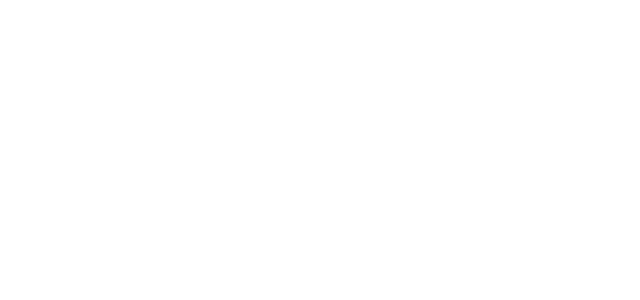
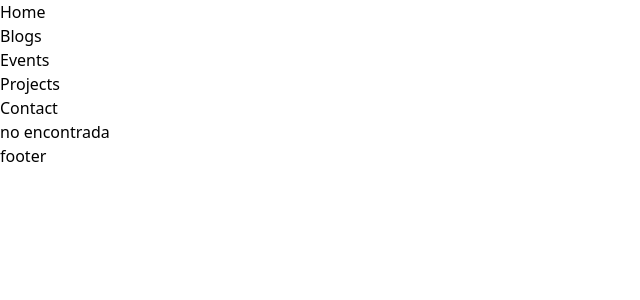
Before and after one commit to DanielLenoz/Daniel-blogV3, a React (Vite) app: page /area/1 in a window 1280 px wide. Shown: the top 300 px of the page, without its empty margins (0-640 px from the left). Built offline with nearby package versions, Linux system fonts and the light colour scheme.

Commit message:
agregando navegacion a la app

```diff
--- a/src/App.jsx
+++ b/src/App.jsx
@@ -1,19 +1,43 @@
+import React from "react"
 import { BrowserRouter, Route, Routes } from "react-router-dom"
-
+import { Menu } from "./components/Menu"
+import { Footer } from "./components/Footer"
+import { Home } from "./pages/Home"
+import { Area } from "./pages/Area"
+import { Blog } from "./pages/Blog"
+import { Contact } from "./pages/Contact"
 
 function App() {
   return (
     <>
       <BrowserRouter>
+        <Menu />
         <Routes>
-          <Route path="/"/>
-          <Route path="/area/:id"/>
-          <Route path="/blog/:id"/>
-          <Route path="/contact"/>
+          <Route
+            path="/"
+            element={<Home />}
+          />
+          <Route
+            path="/:id"
+            element={<Area />}
+          />
+          <Route
+            path="/blog/:id"
+            element={<Blog />}
+          />
+          <Route
+            path="/contact"
+            element={<Contact />}
+          />
+          <Route
+            path="/*"
+            element={<p>no encontrada</p>}
+          />
         </Routes>
+        <Footer />
       </BrowserRouter>
     </>
-  )
+  );
 }
 
 export default App
--- a/src/components/Footer.jsx
+++ b/src/components/Footer.jsx
@@ -0,0 +1,9 @@
+import React from "react";
+
+function Footer() {
+    return (
+        <p>footer</p>
+    )
+}
+
+export {Footer}
--- a/src/components/Menu.jsx
+++ b/src/components/Menu.jsx
@@ -0,0 +1,41 @@
+import React from "react";
+import { NavLink } from "react-router-dom";
+
+function Menu() {
+  return (
+    <ul>
+      {routes.map((routes) => {
+        return (
+          <li key={routes.text}>
+            <NavLink to={routes.to}>{routes.text}</NavLink>
+          </li>
+        );
+      })}
+    </ul>
+  );
+}
+
+const routes = [
+  {
+    to: "/",
+    text: "Home",
+  },
+  {
+    to: "/blogs",
+    text: "Blogs",
+  },
+  {
+    to: "/events",
+    text: "Events",
+  },
+  {
+    to: "/projects",
+    text: "Projects",
+  },
+  {
+    to: "/contact",
+    text: "Contact",
+  },
+];
+
+export { Menu };
--- a/src/pages/Area.jsx
+++ b/src/pages/Area.jsx
@@ -0,0 +1,11 @@
+import React from "react";
+import { useParams } from "react-router-dom";
+
+function Area() {
+    const { id } = useParams();
+
+    console.log(id);
+    return <p>Area {id}</p>;
+}
+
+export { Area };
--- a/src/pages/Blog.jsx
+++ b/src/pages/Blog.jsx
@@ -0,0 +1,7 @@
+import React from "react";
+
+function Blog() {
+  return <p>Blog</p>;
+}
+
+export { Blog };
--- a/src/pages/Contact.jsx
+++ b/src/pages/Contact.jsx
@@ -0,0 +1,7 @@
+import React from "react";
+
+function Contact() {
+  return <p>Contact</p>;
+}
+
+export { Contact };
--- a/src/pages/Home.jsx
+++ b/src/pages/Home.jsx
@@ -0,0 +1,7 @@
+import React from "react";
+
+function Home() {
+  return <p>Home</p>;
+}
+
+export { Home };
```
